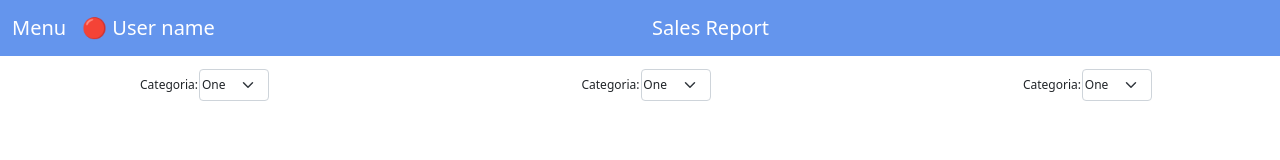
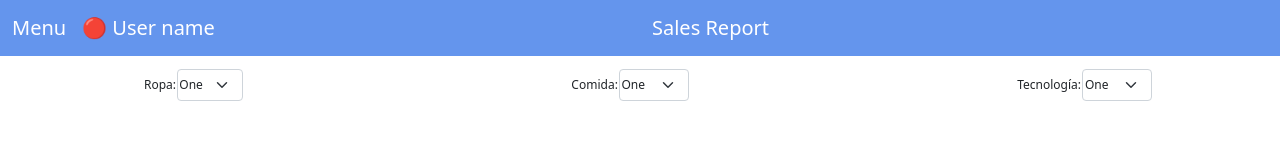
Before and after one commit to nravesz/agile-solutions-front, a React (Create React App) app: page / in a window 1280 px wide. Shown: the top 160 px of the page. Built offline with nearby package versions, Linux system fonts and the light colour scheme; the HTML template or start-up script is replaced by a standard one.

Commit message:
Now the title in options is different for each option

```diff
--- a/src/components/GraphOptions.jsx
+++ b/src/components/GraphOptions.jsx
@@ -5,28 +5,21 @@ import Option from "./Option";
 import "./GraphOptions.css";
 
 const GraphOptions = () => {
+    const categoria = ["Ropa", "Comida", "Tecnología"];
+    const ropa = ["Pantalón", "Remera", "Zapatillas"];
+    const comida = ["Cereales", "Pastas", "Frutas"];
+    const tecnología = ["Mouse", "Monitor", "Teclado"];
+
     return (
         <Stack
             direction="horizontal"
             className="graph-options-container"
         >
-            <Option />
-            <Option />
-            <Option />
+            <Option title={categoria[0]}/>
+            <Option title={categoria[1]}/>
+            <Option title={categoria[2]}/>
         </Stack>
-        // <Container className="container">
-        //     <Row className="justify-content-md-center">
-        //         <Col>
-        //             <Option />
-        //         </Col>
-        //         <Col>
-        //             <Option />
-        //         </Col>
-        //         <Col>
-        //             <Option />
-        //         </Col>
-        //     </Row>
-        // </Container>
+
     );
 }
 
--- a/src/components/Option.jsx
+++ b/src/components/Option.jsx
@@ -2,11 +2,11 @@ import React, { Fragment } from "react";
 import { Container, Form, Stack } from "react-bootstrap";
 import "./Option.css"
 
-const Option = () => {
+const Option = ({title}) => {
     return (
         <Stack direction="horizontal" className="containter">
             <Container className="text-container">
-                Categoria:
+                {title}:
             </Container>
             <Form.Select className="form">
                 <option value="1">One</option>
```
